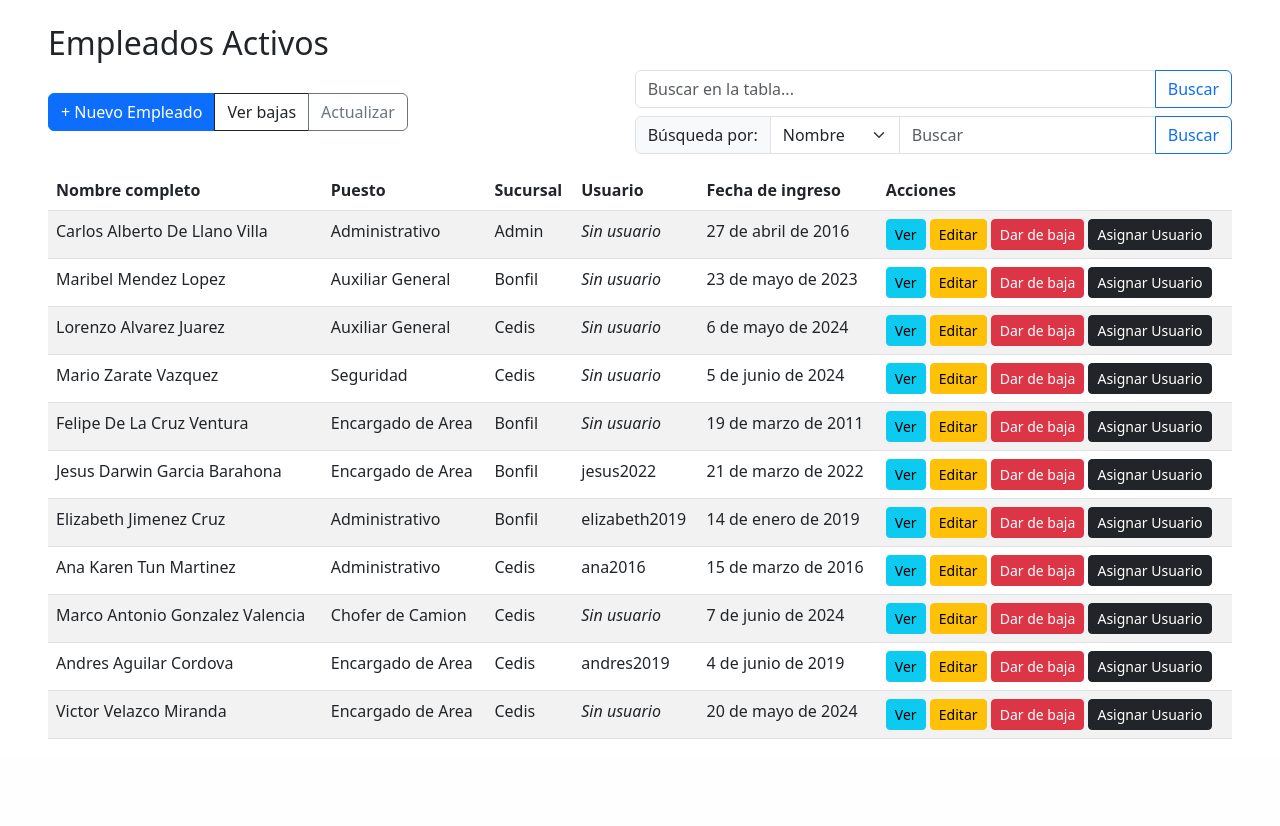
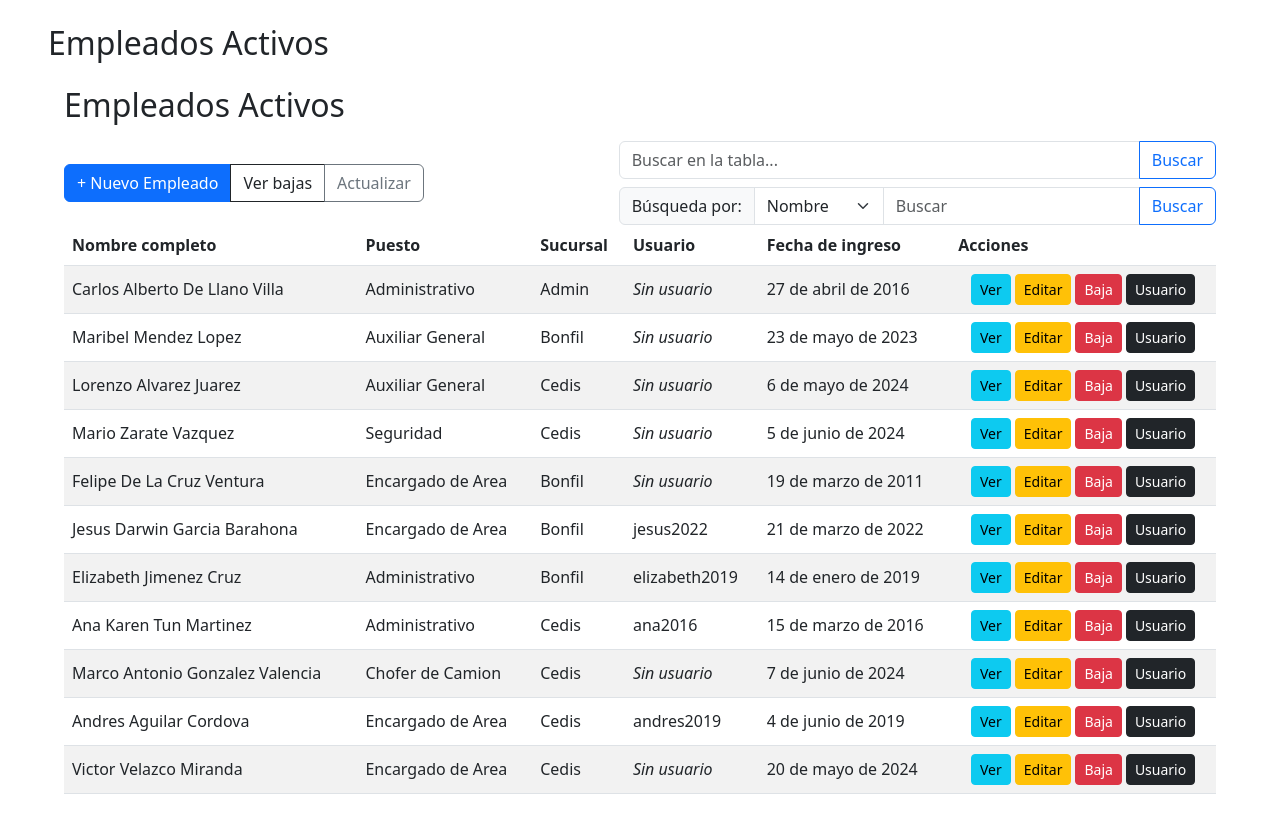
Before and after one commit to Carlos2916/proyecto_zde, a Django app: page /empleados/ in a window 1280 px wide. Shown: the part 56-882 px from the top of the page. Before the commit the page ends 811 px from the top, so only its background shows below. Run offline with Django 5.2, Linux system fonts and the light colour scheme; a user stored in the database is signed in; data comes from the database, SQL or seed files in the repository.

Commit message:
Update empleados_lista.html

```diff
--- a/proyecto_limpio/templates/usuarios/empleados_lista.html
+++ b/proyecto_limpio/templates/usuarios/empleados_lista.html
@@ -4,9 +4,9 @@
 
 {% block content %}
 <h2>Empleados Activos</h2>
-
-<div class="d-flex justify-content-between align-items-center mb-3 flex-wrap gap-2">
-
+<div class="container-fluid px-0 px-md-3 py-3">
+  <h2 class="mb-3 text-center text-md-start">Empleados Activos</h2>
+  <div class="d-flex justify-content-between align-items-center flex-wrap gap-3">
     <div class="btn-group">
         <a href="{% url 'empleado_nuevo' %}" class="btn btn-primary">+ Nuevo Empleado</a>
         <a href="{% url 'empleados_baja_lista' %}" class="btn btn-outline-dark">Ver bajas</a>
@@ -42,7 +42,9 @@
     </div>
 </div>
 
-<table class="table table-striped">
+<div class="table-responsive">
+  <table class="table table-striped table-hover align-middle">
+
     <thead>
         <tr>
             <th>Nombre completo</th>
@@ -71,13 +73,16 @@
                 <span>{{ emp.fecha_ingreso|date:"j \\d\\e F \\d\\e Y" }}</span>
             </td>
             <td>
+              <div class="d-flex flex-wrap gap-1 justify-content-center">
                 <a href="{% url 'empleado_detalle' empleado_id=emp.id %}" class="btn btn-sm btn-info">Ver</a>
                 <a href="{% url 'empleado_editar' empleado_id=emp.id %}" class="btn btn-sm btn-warning">Editar</a>
-                <a href="{% url 'empleado_baja' empleado_id=emp.id %}" class="btn btn-sm btn-danger">Dar de baja</a>
+                <a href="{% url 'empleado_baja' empleado_id=emp.id %}" class="btn btn-sm btn-danger">Baja</a>
                 {% if request.user.is_superuser %}
-                    <a href="{% url 'asignar_usuario' empleado_id=emp.id %}" class="btn btn-sm btn-dark">Asignar Usuario</a>
+                  <a href="{% url 'asignar_usuario' empleado_id=emp.id %}" class="btn btn-sm btn-dark">Usuario</a>
                 {% endif %}
+              </div>
             </td>
+
         </tr>
         {% empty %}
         <tr>
```
